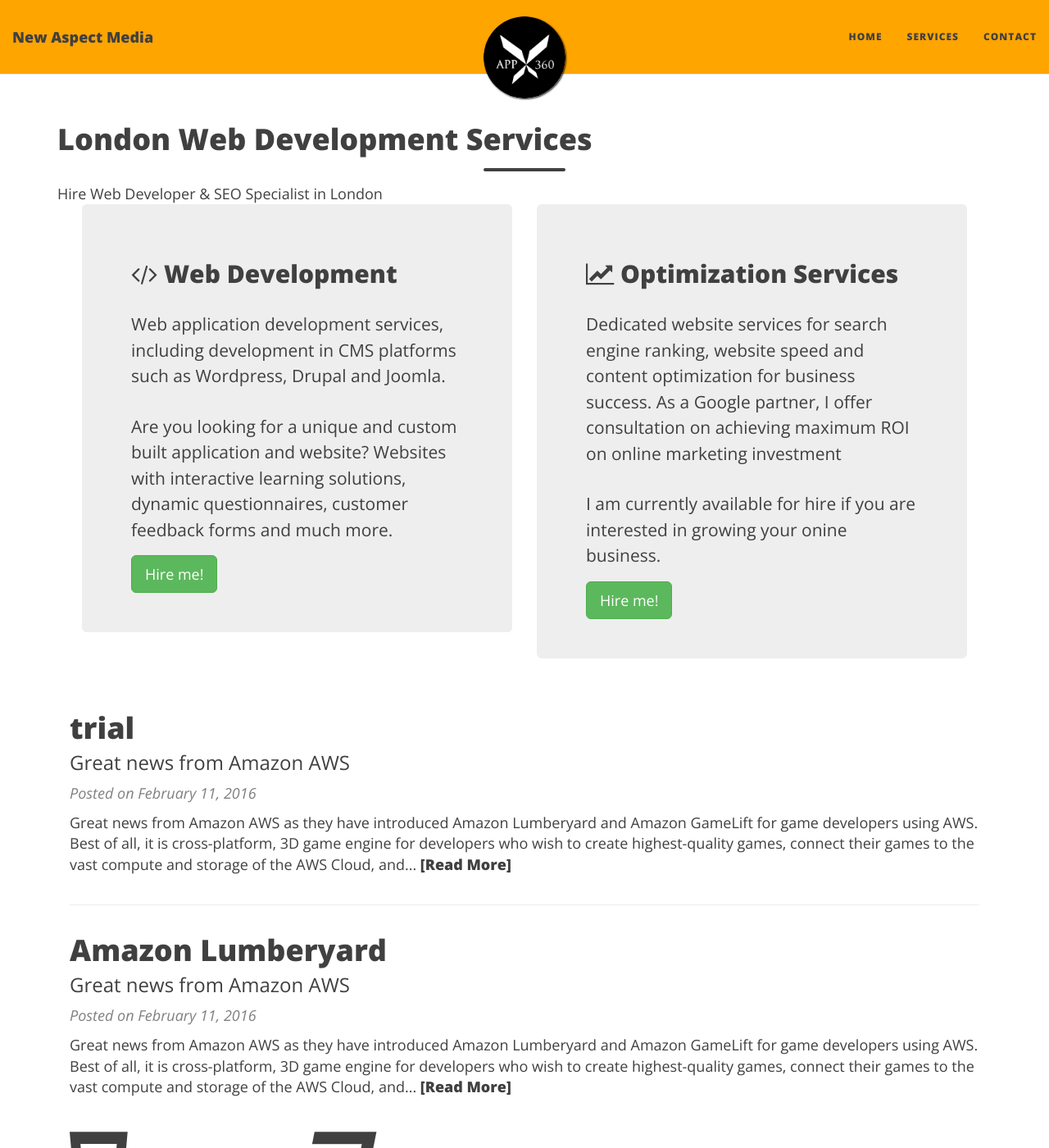
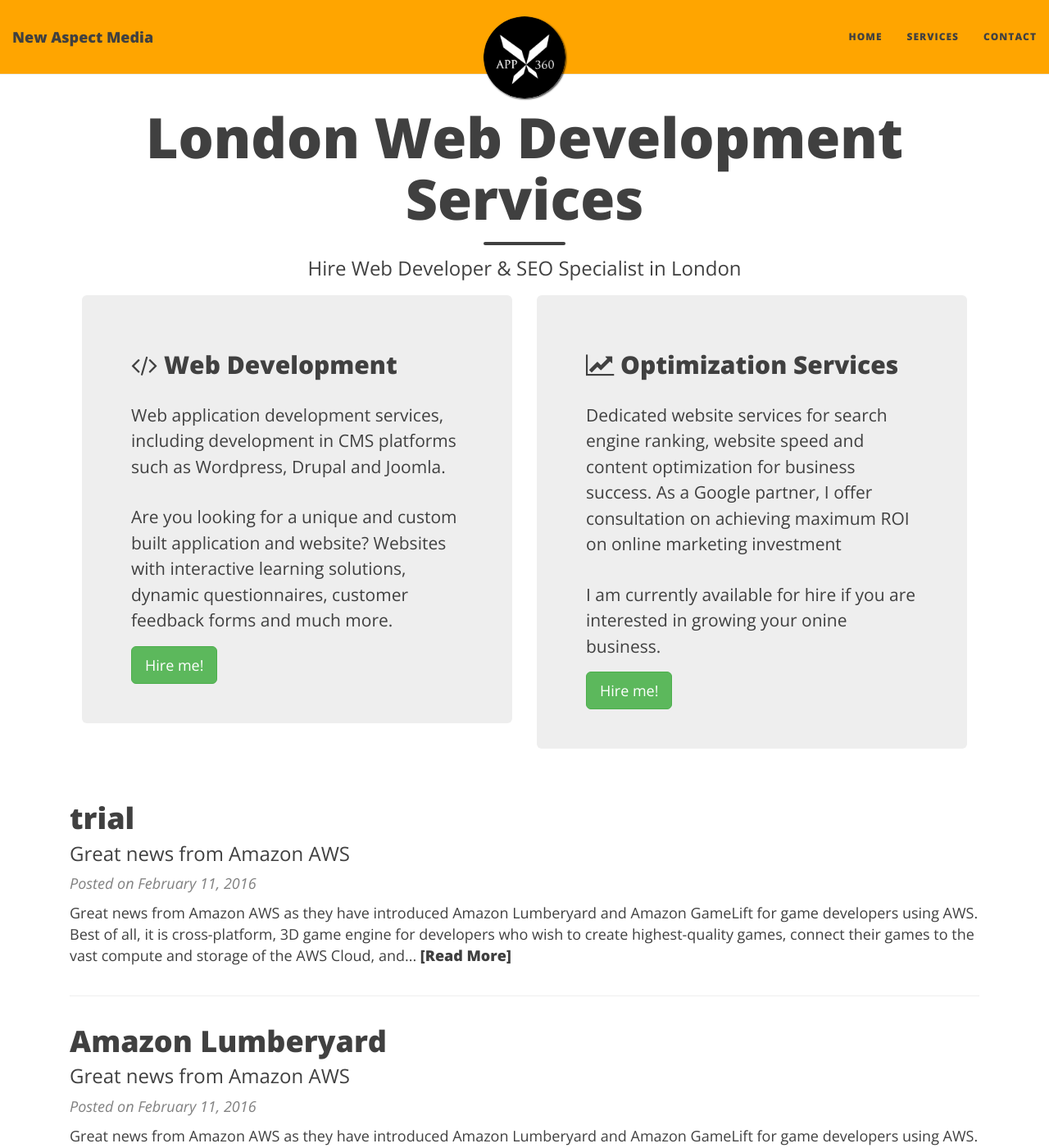
Before and after one commit to newmedia77/appxnam, a Jekyll site: the page built from index.html, in a window 1280 px wide and 1400 px high. Shown: the whole window at 82% size. Built offline with Jekyll 4.4.1, drawn with Linux system fonts in a browser that asks for light colours; nearby versions of some CDN libraries; the list of posts is cut into pages by our own code.

Commit message:
andreas
header text

```diff
--- a/css/main.css
+++ b/css/main.css
@@ -325,6 +325,36 @@ header.header-post .post-heading .post-subheading {
   }
 }
 
+/* --- Home page header heading --- */
+
+header.home-header {
+  margin-bottom: 20px;
+}
+
+header.home-header .home-page-heading{
+  text-align: center;
+}
+
+header.home-header .home-page-heading h1 {
+  font-size: 50px;
+  margin-top: 0;
+}
+
+header.home-header .home-page-heading .home-page-subheading {
+  font-size: 24px;
+  line-height: 1.1;
+  display: block;
+  font-family: 'Open Sans', 'Helvetica Neue', Helvetica, Arial, sans-serif;
+  font-weight: 300;
+  margin: 10px 0 0;
+}
+
+@media only screen and (min-width: 768px) {
+  header.home-header .home-page-heading h1 {
+    font-size: 68px;
+  }
+}
+
 .caption {
   text-align: center;
   font-size: 14px;
```
